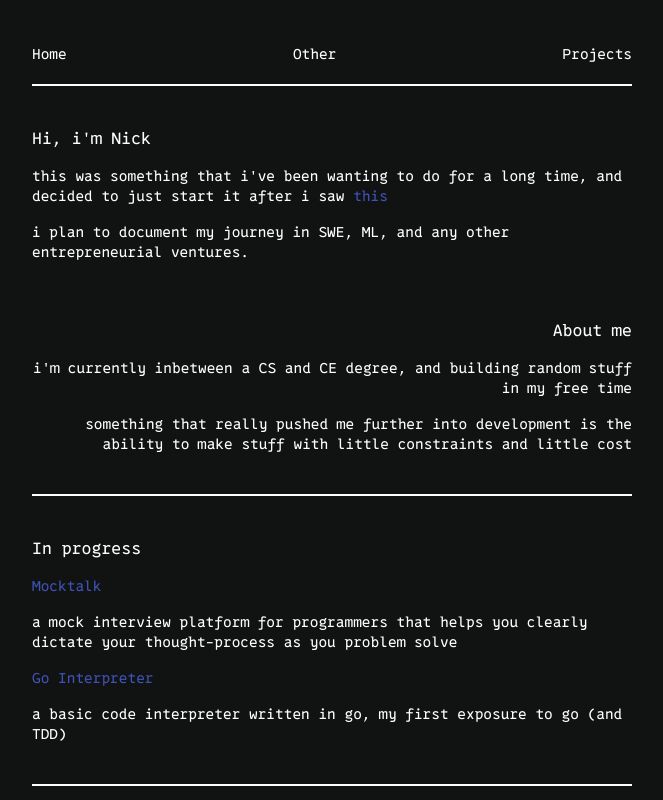
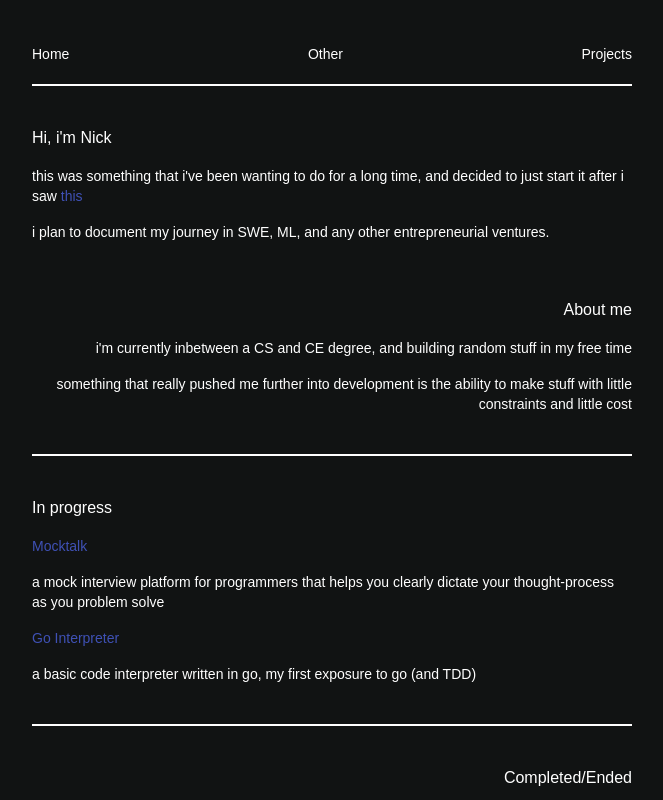
Before and after one commit to nichstoneking/daikn-personal, a React (Vite) app: page / in a window 1280 px wide. Shown: the whole page, without its empty margins (308-971 px from the left). Built offline with nearby package versions, Linux system fonts and the light colour scheme.

Commit message:
changed font

```diff
--- a/src/App.tsx
+++ b/src/App.tsx
@@ -38,10 +38,10 @@ function App() {
 
   const other = [
     {
-      label: "Vim config (catppuccin)",
+      label: "- Vim config (catppuccin) -",
       href: "",
       target: "_blank",
-      info: "i usually jump between this config on nvim/lazyvim, vscode or intellij",
+      info: "i usually jump between this config on nvim/lazyvim, or use vim binds with intellij",
     },
   ];
 
--- a/src/index.css
+++ b/src/index.css
@@ -4,5 +4,5 @@
 
 @font-face {
   font-family: "Monaspice";
-  src: url("../public/fonts/0xProtoNerdFontMono-Regular.ttf");
+  src: url("https://fonts.googleapis.com/css2?family=Roboto+Mono:ital,wght@0,100..700;1,100..700&display=swap");
 }
```
